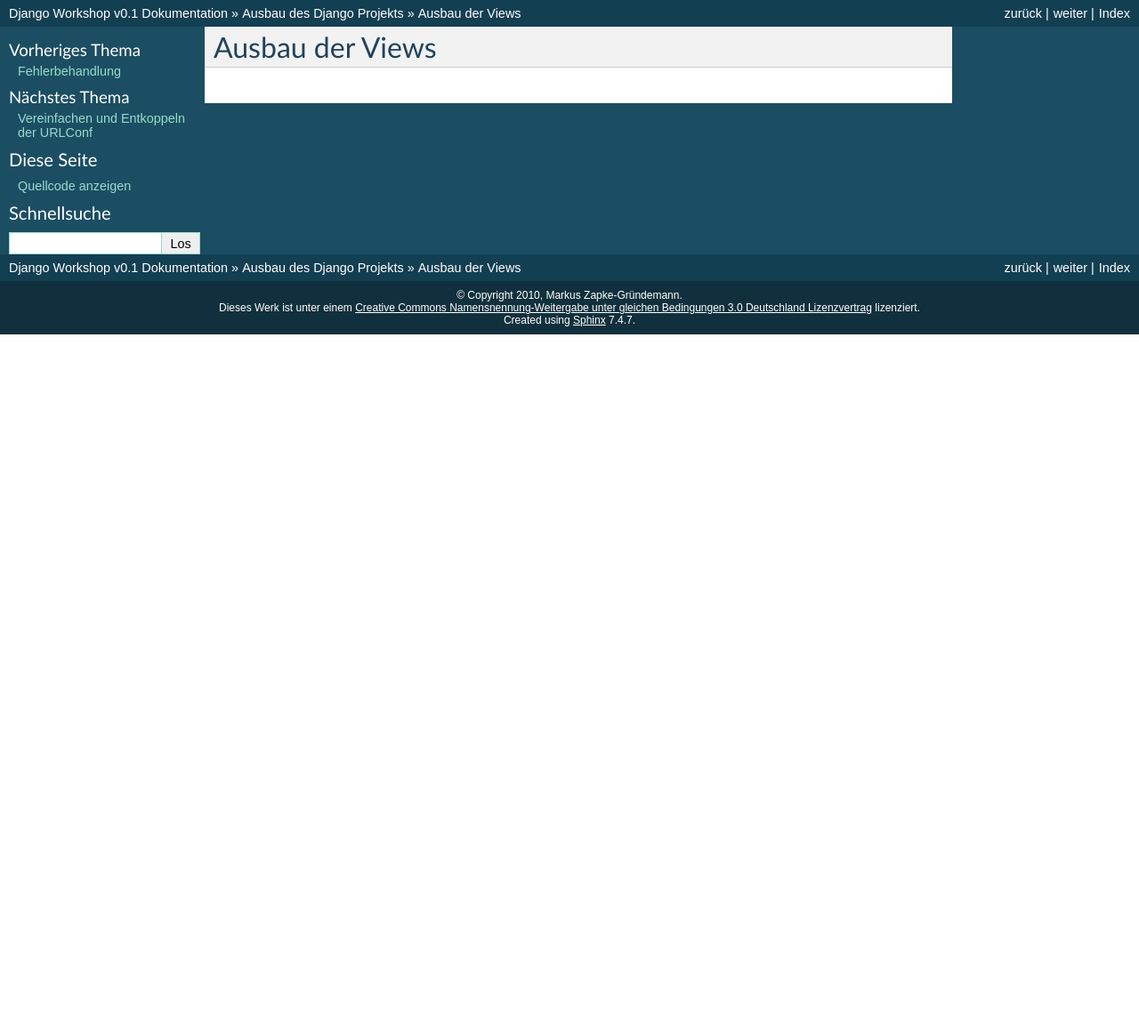
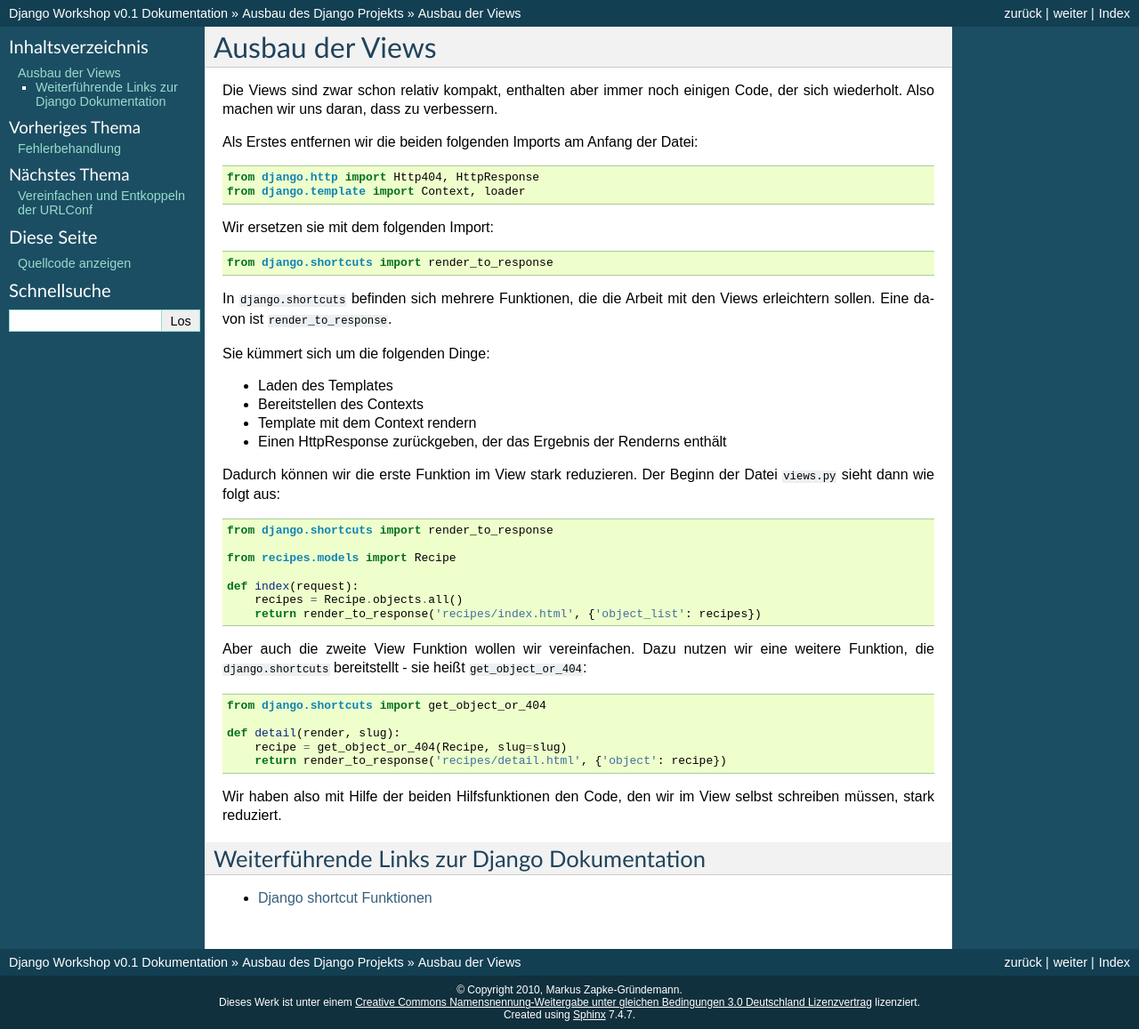
Before and after one commit to keimlink/django-workshop, a Sphinx documentation site: the page built from docs/ausbau/views.rst, in a window 1280 px wide. Shown: the whole page at 89% size. Built offline with Sphinx 7.4.7, drawn with Linux system fonts in a browser that asks for light colours; before the commit the page ends 900 px from its top, so only the background shows below that.

Commit message:
Kapitel "Ausbau der Views" fertig gestellt.

```diff
--- a/docs/ausbau/views.rst
+++ b/docs/ausbau/views.rst
@@ -1,2 +1,47 @@
 Ausbau der Views
 ****************
+
+Die Views sind zwar schon relativ kompakt, enthalten aber immer noch einigen Code, der sich wiederholt. Also machen wir uns daran, dass zu verbessern.
+
+Als Erstes entfernen wir die beiden folgenden Imports am Anfang der Datei::
+
+    from django.http import Http404, HttpResponse
+    from django.template import Context, loader
+
+Wir ersetzen sie mit dem folgenden Import::
+
+    from django.shortcuts import render_to_response
+
+In ``django.shortcuts`` befinden sich mehrere Funktionen, die die Arbeit mit den Views erleichtern sollen. Eine davon ist ``render_to_response``.
+
+Sie kümmert sich um die folgenden Dinge:
+
+* Laden des Templates
+* Bereitstellen des Contexts
+* Template mit dem Context rendern
+* Einen HttpResponse zurückgeben, der das Ergebnis der Renderns enthält
+
+Dadurch können wir die erste Funktion im View stark reduzieren. Der Beginn der Datei ``views.py`` sieht dann wie folgt aus::
+
+    from django.shortcuts import render_to_response
+
+    from recipes.models import Recipe
+
+    def index(request):
+        recipes = Recipe.objects.all()
+        return render_to_response('recipes/index.html', {'object_list': recipes})
+
+Aber auch die zweite View Funktion wollen wir vereinfachen. Dazu nutzen wir eine weitere Funktion, die ``django.shortcuts`` bereitstellt - sie heißt ``get_object_or_404``::
+
+    from django.shortcuts import get_object_or_404
+
+    def detail(render, slug):
+        recipe = get_object_or_404(Recipe, slug=slug)
+        return render_to_response('recipes/detail.html', {'object': recipe})
+
+Wir haben also mit Hilfe der beiden Hilfsfunktionen den Code, den wir im View selbst schreiben müssen, stark reduziert.
+
+Weiterführende Links zur Django Dokumentation
+=============================================
+
+* `Django shortcut Funktionen <http://docs.djangoproject.com/en/1.2/topics/http/shortcuts/#topics-http-shortcuts>`_
```
Also changed, not shown: 1 other file.
